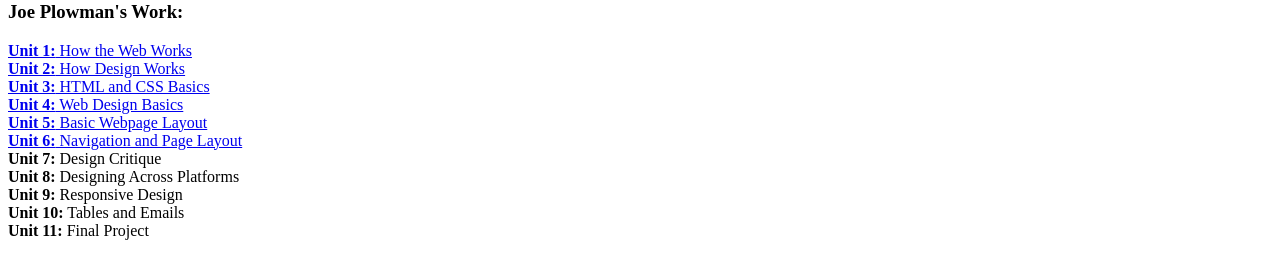
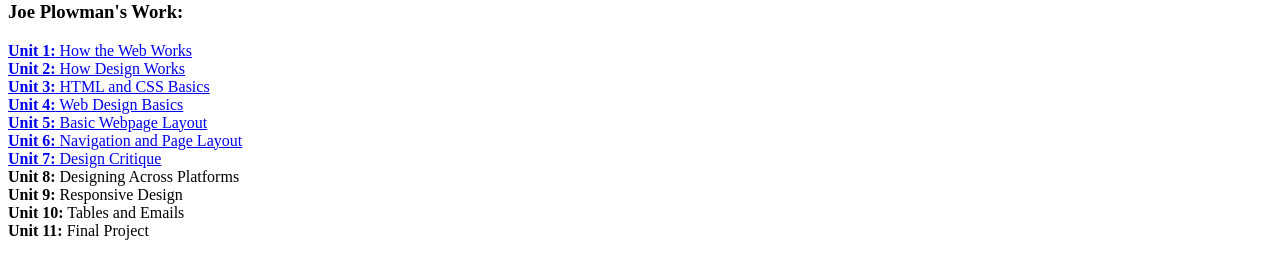
Before and after one commit to jwplow/jwplow.github.io, a plain HTML site: page index.html in a window 1280 px wide. Shown: the part 157-436 px from the top of the page. Drawn offline with Linux system fonts and the light colour scheme.

Commit message:
jwplow.github.io
Unit 7, upload 2

```diff
--- a/index.html
+++ b/index.html
@@ -28,7 +28,7 @@
 		<br>
 	<a href="unit_6.html"><strong>Unit 6:</strong> Navigation and Page Layout</a>
 		<br>
-	<strong>Unit 7:</strong> Design Critique
+	<a href="unit_7.html"><strong>Unit 7:</strong> Design Critique</a>
 		<br>
 	<strong>Unit 8:</strong> Designing Across Platforms
 		<br>
```
Also changed, not shown: unit_7.html (+1 -1 lines).
